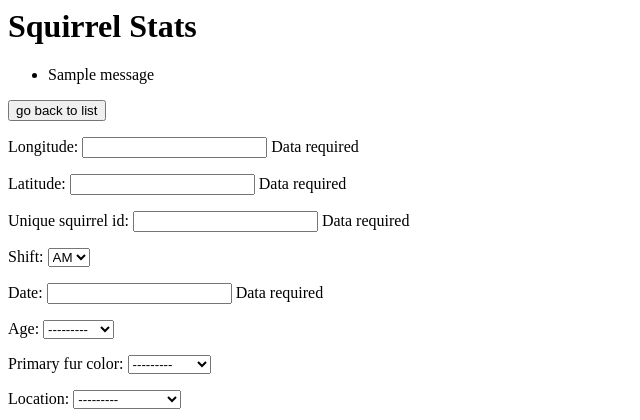
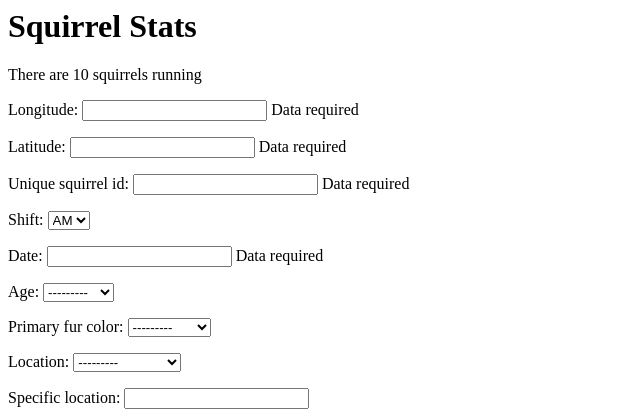
Before and after one commit to mz2769/squirrel_project, a Django app: template sightings/templates/sightings/stats.html in a window 1280 px wide. Shown: the top 420 px of the page, without its empty margins (0-640 px from the left). Run offline with Django 3.2, Linux system fonts and the light colour scheme; tables that the repository leaves empty hold one stand-in row (values such as "Sample post"); the template is opened without the code that fills it: values that come from a table or form of the project are taken from there, most other values are stand-ins (such as "Sample title", 1, 10 or a date in 2020); one stand-in notice (Sample message) is shown.

Commit message:
stats test

```diff
--- a/sightings/templates/sightings/stats.html
+++ b/sightings/templates/sightings/stats.html
@@ -6,15 +6,7 @@
 <body>
 <h1>Squirrel Stats</h1>
 
-{% if messages %}
-<ul class="messages">
-    {% for message in messages %}
-    <li{% if message.tags %} class="{{ message.tags }}"{% endif %}>{{ message }}</li>
-    {% endfor %}
-</ul>
-{% endif %}
-
-<a href="/sightings/"><input type="submit" value="go back to list"/></a>
+<p>There are {{running}} squirrels running
 
 <form action="" method="POST">
 {% csrf_token %}
@@ -23,7 +15,6 @@
 <br/><br/>
 
 
-
 </body>
 
 </html>
--- a/sightings/views.py
+++ b/sightings/views.py
@@ -41,3 +41,6 @@
 
 def stats(request):
     squirrels = Squirrel.objects.all()
+    running = squirrels.count(running == True)
+    context= {'running': running}
+    return render(request,'sightings/stats.html' , context)
```
Also changed, not shown: README.md.
